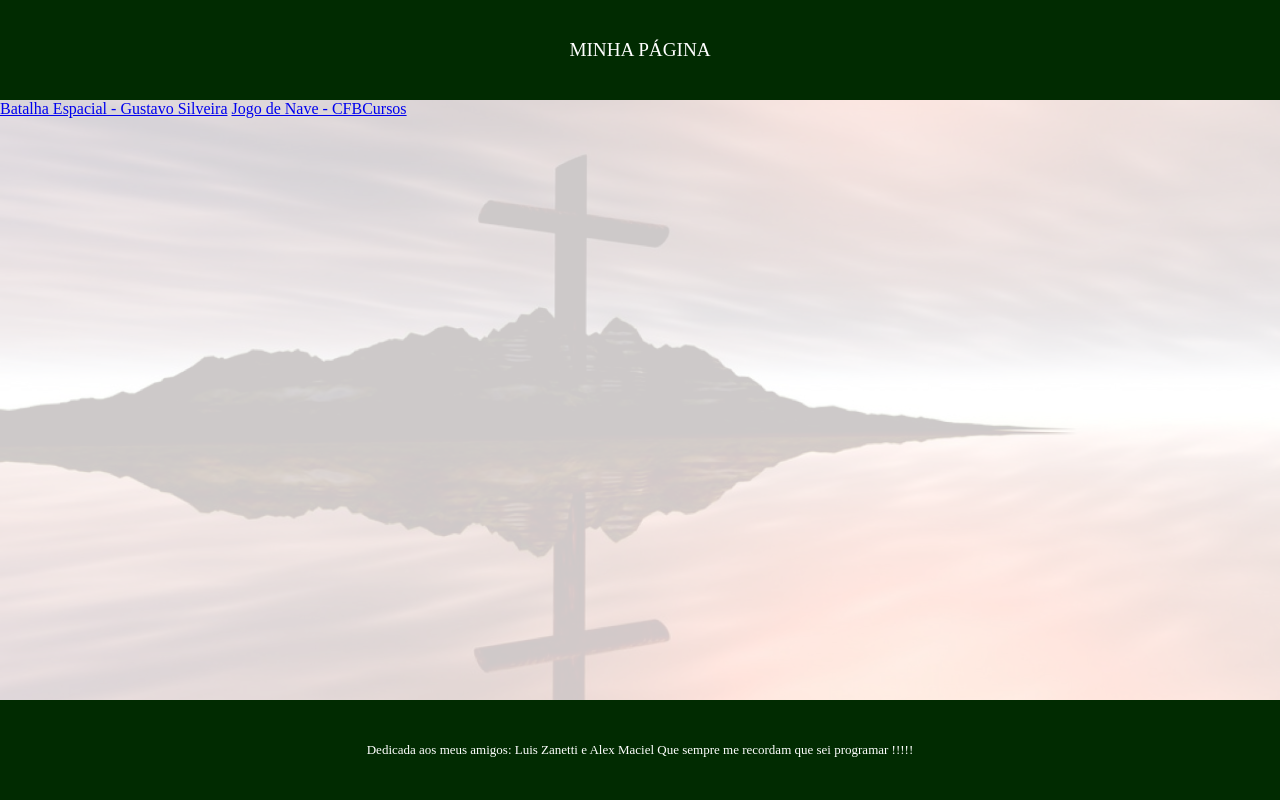
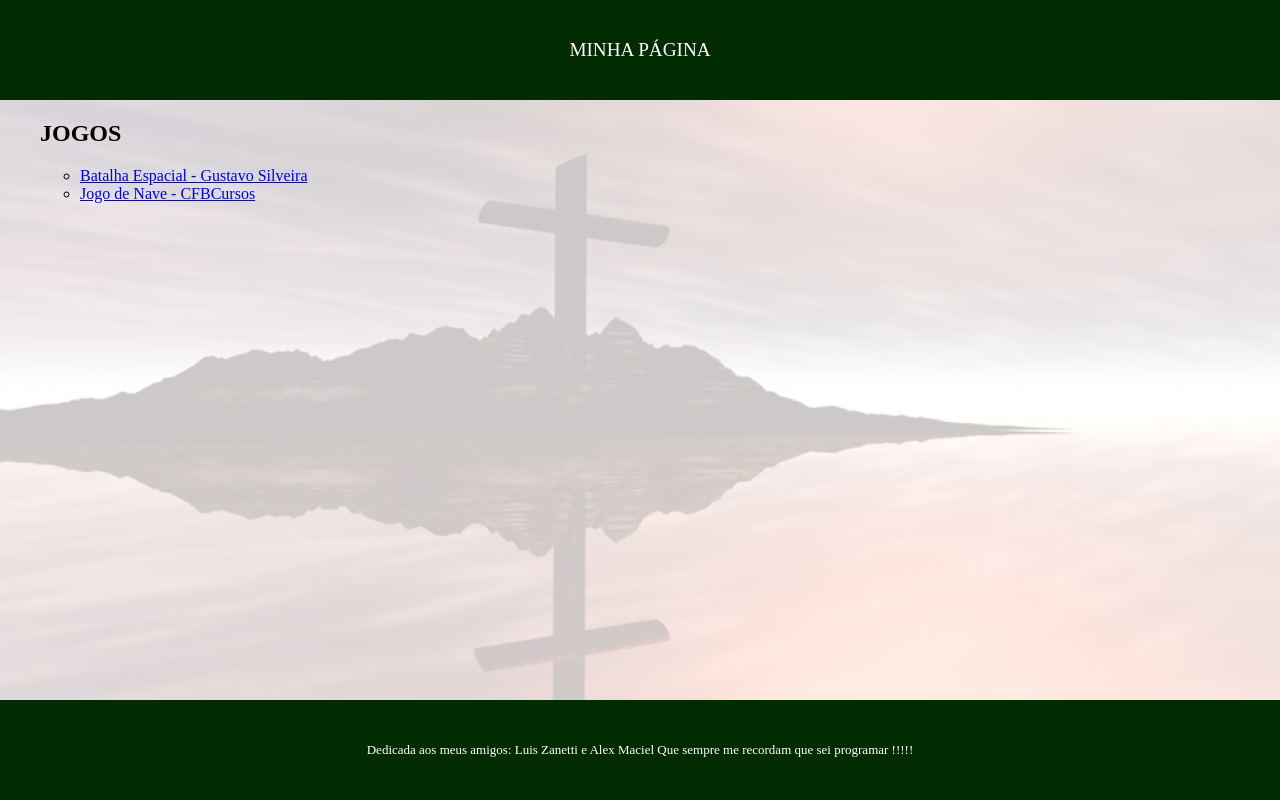
Before and after one commit to weslleysr85/Site, a plain HTML site: page index.html in a window 1280 px wide. Drawn offline with Linux system fonts and the light colour scheme.

Commit message:
games list

```diff
--- a/index.html
+++ b/index.html
@@ -10,8 +10,13 @@
       MINHA PÁGINA
     </section>
     <section id="center">
-      <a href="Batalha Espacial - Gustavo Silveira/index.html">Batalha Espacial - Gustavo Silveira</a>
-      <a href="Jogo de Nave - CFBCursos/aula87.html">Jogo de Nave - CFBCursos</a>
+      <ul>
+        <h1> JOGOS </h1>
+        <ul>
+          <li><a href="Batalha Espacial - Gustavo Silveira/index.html">Batalha Espacial - Gustavo Silveira</a></li>
+          <li><a href="Jogo de Nave - CFBCursos/aula87.html">Jogo de Nave - CFBCursos</a></li>
+        </ul>
+      </ul>
     </section>
     <section id="footer">
       Dedicada aos meus amigos:
```
